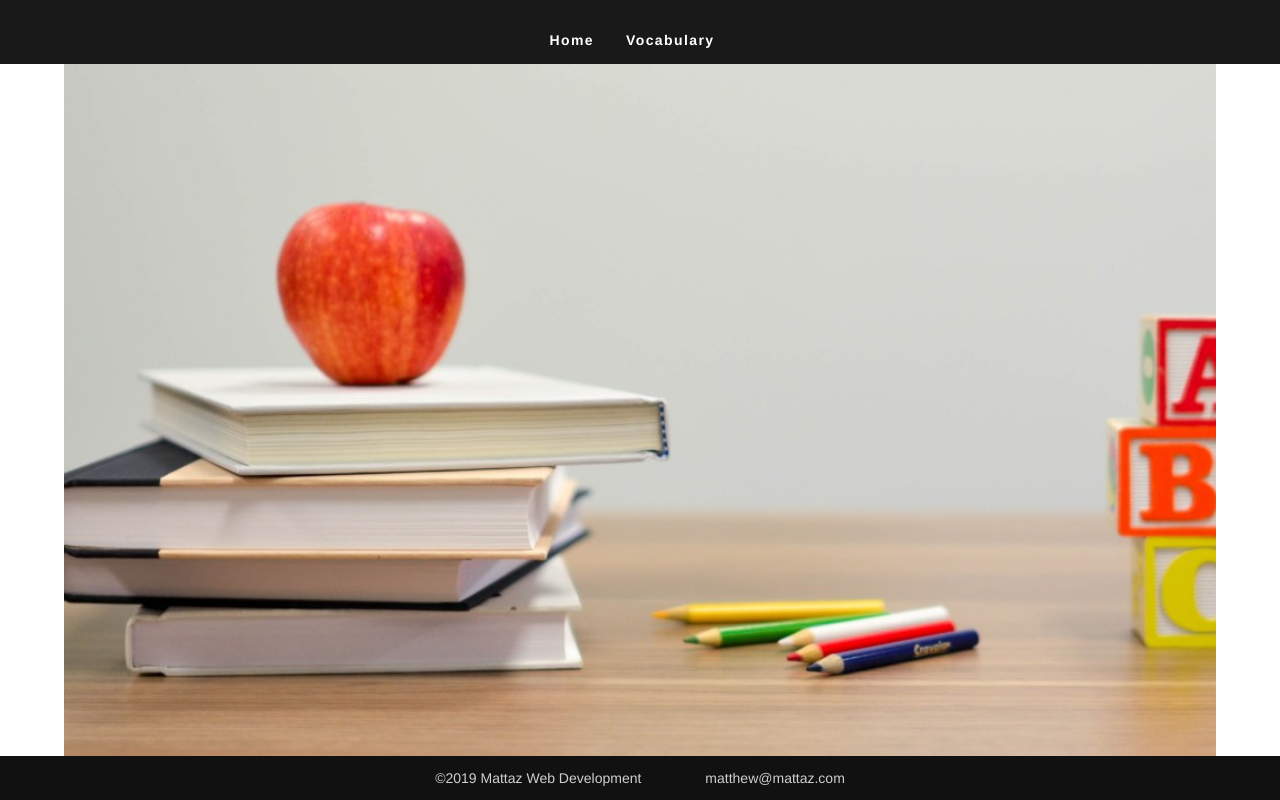
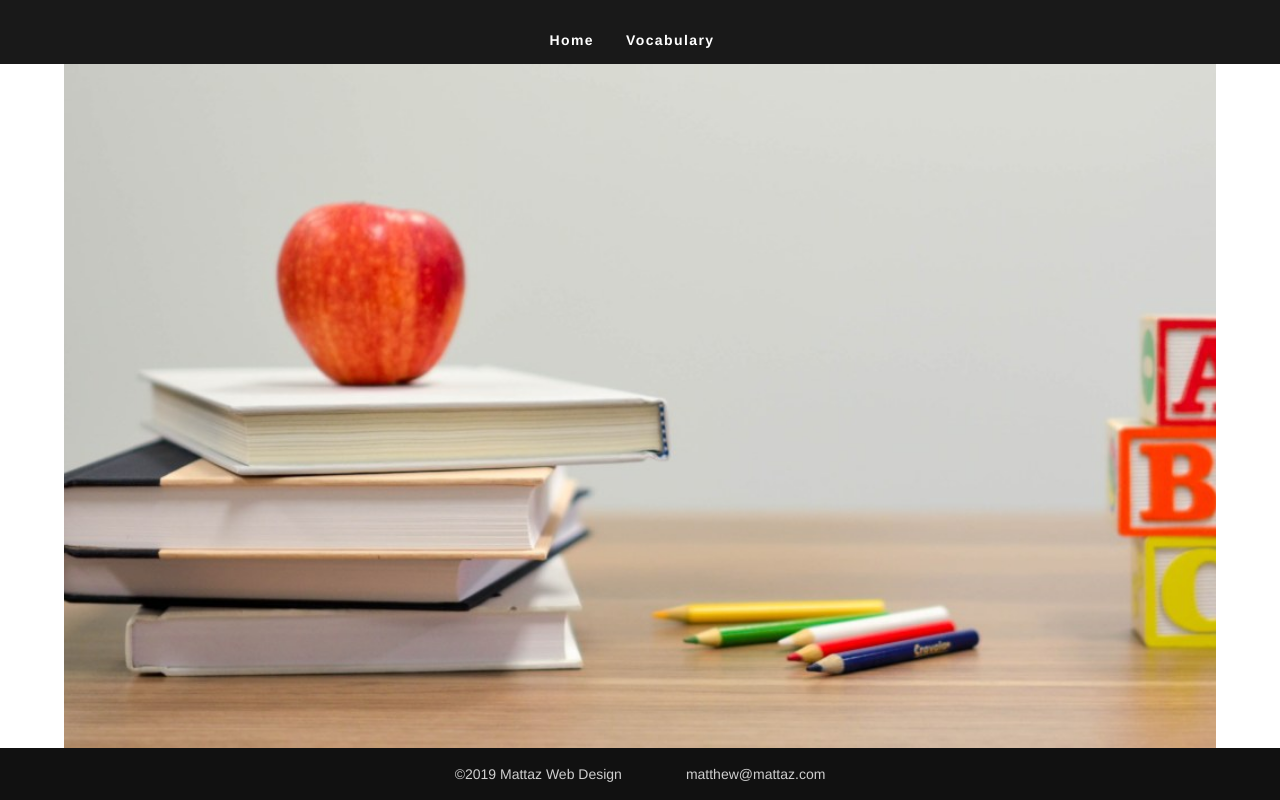
Before and after one commit to Cipher-Coder/homework_site, a Vue app: page / in a window 1280 px wide. Shown: the top 800 px of the page. Built offline with nearby package versions, Linux system fonts and the light colour scheme; the HTML template or start-up script is replaced by a standard one.

Commit message:
minor changes

```diff
--- a/src/App.vue
+++ b/src/App.vue
@@ -21,6 +21,14 @@ export default {
 <style>
 @import "../node_modules/tachyons/css/tachyons.min.css";
 
+html {
+  height: 100%;
+}
+
+body {
+  position: relative;
+  min-height: 100%;
+}
 #app {
   font-family: Helvetica, Arial, sans-serif;
   -webkit-font-smoothing: antialiased;
--- a/src/components/Bottom.vue
+++ b/src/components/Bottom.vue
@@ -1,11 +1,9 @@
 <template>
-  <footer class="bg-near-black white-80 ph4 w-100">
-    <div class="content">
-      <p class="f6">
-        <span class="dib mr4 mr5-ns">©2019 Mattaz Web Development</span>
-        <a class="link white-80 hover-green" href="mailto:matthew@mattaz.com">matthew@mattaz.com</a>
-      </p>
-    </div>
+  <footer class="bg-near-black white-80 pv1 tc ph5">
+    <p class="f6">
+      <span class="dib mr4 mr5-ns">©2019 Mattaz Web Design</span>
+      <a class="link white-80 hover-green" href="mailto:matthew@mattaz.com">matthew@mattaz.com</a>
+    </p>
   </footer>
 </template>
 
@@ -18,9 +16,8 @@ export default {
 <style>
 footer {
   position: fixed;
+  right: 0;
   left: 0;
-  width: 100%;
   bottom: 0;
-  right: 0;
 }
 </style>
--- a/src/components/HelloWorld.vue
+++ b/src/components/HelloWorld.vue
@@ -152,9 +152,6 @@ export default {
   height: 100vh;
 }
 
-h3 {
-  margin: 40px 0 0;
-}
 ul {
   list-style-type: none;
   padding: 0;
```
